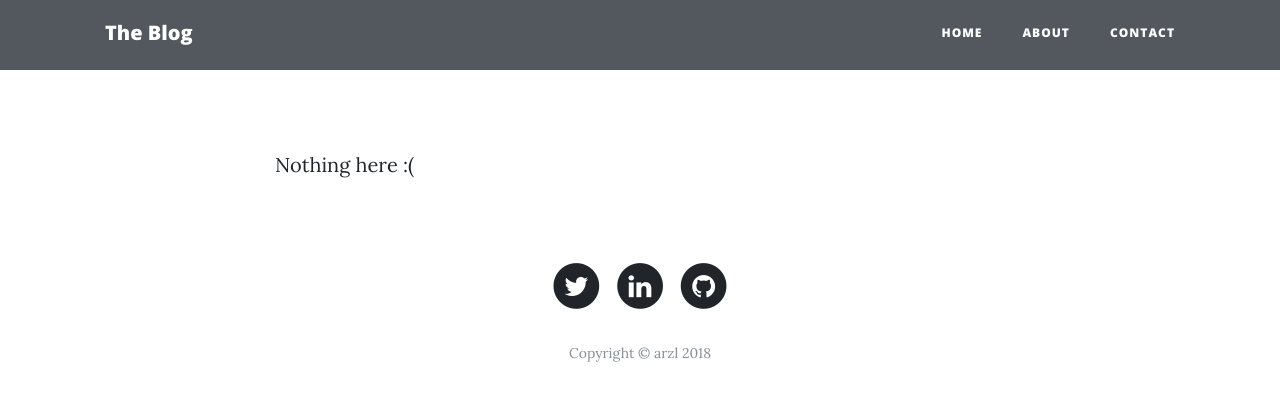
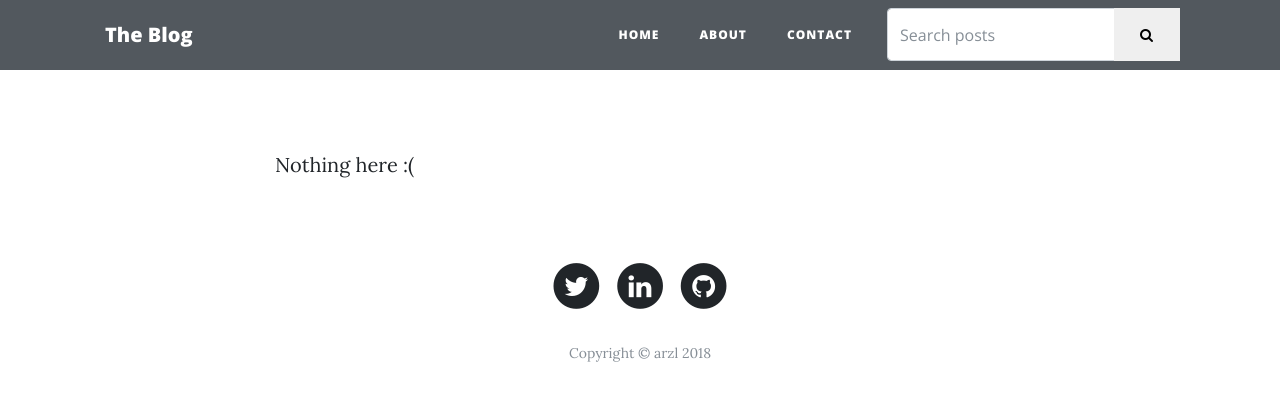
Before and after one commit to amar771/Django-Blog, a Django app: page /about in a window 1280 px wide. Shown: the top 401 px of the page. Run offline with Django 3.2, Linux system fonts and the light colour scheme; parts of the project's set-up code (start-up, migrations or seed data) failed here and were passed over; some libraries are stand-ins or nearby versions.

Commit message:
Fixed seach

```diff
--- a/blog/templates/blog/about.html
+++ b/blog/templates/blog/about.html
@@ -11,7 +11,7 @@
       <div class="container">
         <div class="row">
           <div class="col-lg-8 col-md-10 mx-auto">
-            <div class="post-heading" style="padding:30px">
+            <div class="post-heading" style="padding:40px">
             </div>
           </div>
         </div>
--- a/blog/templates/blog/base.html
+++ b/blog/templates/blog/base.html
@@ -42,9 +42,6 @@
         <a class="navbar-brand" href="index.html">The Blog</a>
         <a class="navbar-brand" href="/admin">{{ user.username }}</a>
 
-        {% block navigation_search %}
-        {% endblock %}
-
         <button class="navbar-toggler navbar-toggler-right" type="button" data-toggle="collapse" data-target="#navbarResponsive" aria-controls="navbarResponsive" aria-expanded="false" aria-label="Toggle navigation">
           Menu
           <i class="fa fa-bars"></i>
@@ -73,6 +70,21 @@
             {% endif %}
           </ul>
         </div>
+
+        <!-- Search -->
+        <form method='GET' action=''>
+          <div class="col-sm">
+            <div class="input-group">
+              <input type='text' class="form-control" name='q' placeholder="Search posts" value='{{ request.GET.q }}' /n>
+              <span class="input-group-btn">
+                <button class='btn btn-default' type='submit'>
+                  <i class="fa fa-search"></i>
+                </button>
+              </span>
+            </div>
+          </div>
+        </form>
+
       </div>
     </nav>
 
--- a/blog/views.py
+++ b/blog/views.py
@@ -26,26 +26,16 @@ def post_list(request):
                                 filter(is_active=True).\
                                 order_by('-published_date')
 
-    paginator = Paginator(posts, 10)
-    page = request.GET.get('page')
-
     # If query exists do pagination for query
     query = request.GET.get("q")
     if query:
-        posts = posts.filter(Q(title__icontains=query) |
-                             Q(subtitle__icontains=query))
-
-        try:
-            posts = paginator.page(page)
-
-        except PageNotAnInteger:
-            posts = paginator.page(1)
-
-        except EmptyPage:
-            posts = paginator.page(paginator.num_pages)
+        posts = search(request, query)
 
     # If query does not exist do standard pagination
     else:
+
+        paginator = Paginator(posts, 3)
+        page = request.GET.get('page')
         try:
             posts = paginator.page(page)
 
@@ -65,10 +55,40 @@ def index(request):
     return redirect('post_list')
 
 
+def search(request, query):
+    posts = Post.objects.filter(published_date__lte=timezone.now()).\
+                                filter(is_active=True).\
+                                order_by('-published_date')
+
+    # If query exists do pagination for query)
+    posts = posts.filter(Q(title__icontains=query) |
+                         Q(subtitle__icontains=query))
+
+    paginator = Paginator(posts, 3)
+    page = request.GET.get('page')
+
+    try:
+        posts = paginator.page(page)
+
+    except PageNotAnInteger:
+        posts = paginator.page(1)
+
+    except EmptyPage:
+        print('empty')
+        posts = paginator.page(paginator.num_pages)
+
+    return posts
+
+
 def post_detail(request, slug):
     post = get_object_or_404(Post, slug=slug)
 
     comments = post.comments.all().order_by("created_date")
+
+    query = request.GET.get("q")
+    if query:
+        posts = search(request, query)
+        return render(request, 'blog/index.html', {'posts': posts})
 
     # Checks if post is deleted and is user authenticated to view it
     if not post.is_active and not request.user.is_authenticated():
@@ -193,6 +213,11 @@ def about_empty(request):
 def about(request):
     profile = Profile.objects.filter(pk=1)
 
+    query = request.GET.get("q")
+    if query:
+        posts = search(request, query)
+        return render(request, 'blog/index.html', {'posts': posts})
+
     if not profile:
         return about_empty(request)
 
@@ -232,6 +257,12 @@ def about_edit(request, pk):
 
 @check_recaptcha
 def contact(request):
+    # Search
+    query = request.GET.get("q")
+    if query:
+        posts = search(request, query)
+        return render(request, 'blog/index.html', {'posts': posts})
+
     if request.method == "POST":
         form = ContactForm(request.POST or None)
         if form.is_valid() and request.recaptcha_is_valid:
```
Also changed, not shown: blog/templates/blog/index.html (+2 -19 lines).
